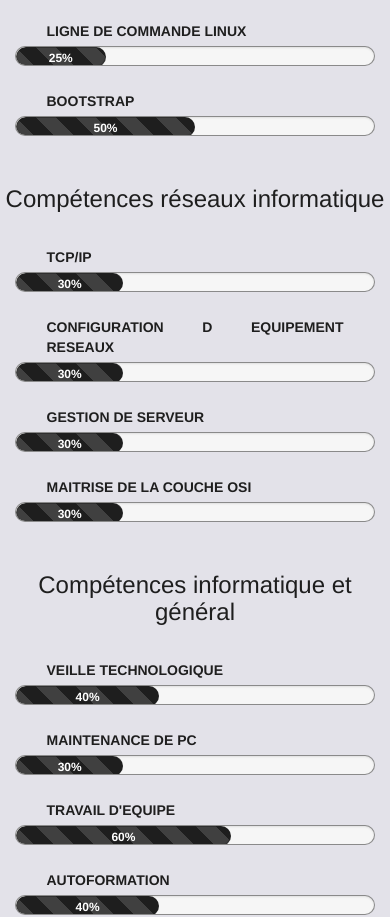
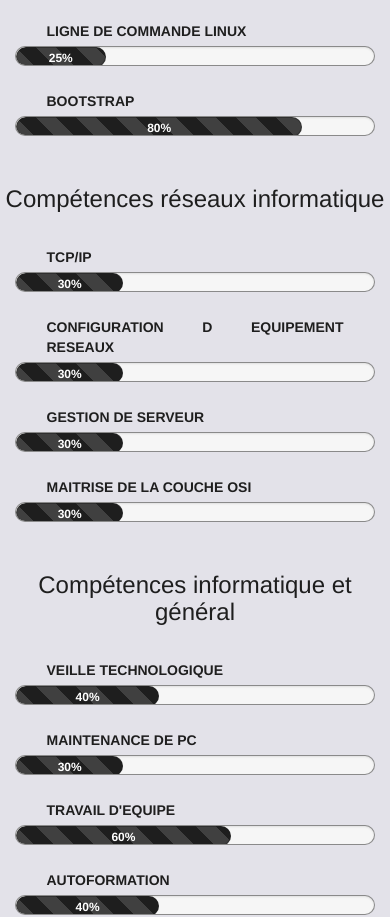
Before and after one commit to fabriceburel/fabriceburel.github.io, a plain HTML site: page index.html in a window 390 px wide. Shown: the part 1321-2238 px from the top of the page. Drawn offline with nearby package versions, Linux system fonts and the light colour scheme; files that its build step writes are made by us from their sources.

Commit message:
Update index.html

```diff
--- a/index.html
+++ b/index.html
@@ -111,7 +111,7 @@
             <div class="col-lg-6 col-md-6 col-sm-6 row rowProgress">
               <div class="col-lg-4 col-md-4 col-lg-offset-2 col-md-offset-2 justify-content-center text-center"><p>BOOTSTRAP</p></div>
               <div class="progress">
-                <div class="progress-bar progress-bar-striped active col-lg-6 col-md-6 justify-content-center text-center" role="progressbar" aria-valuenow="40" aria-valuemin="0" aria-valuemax="100" style="width:50%">50%</div>
+                <div class="progress-bar progress-bar-striped active col-lg-6 col-md-6 justify-content-center text-center" role="progressbar" aria-valuenow="80" aria-valuemin="0" aria-valuemax="100" style="width:80%">80%</div>
               </div>
             </div>
           </div>
```
